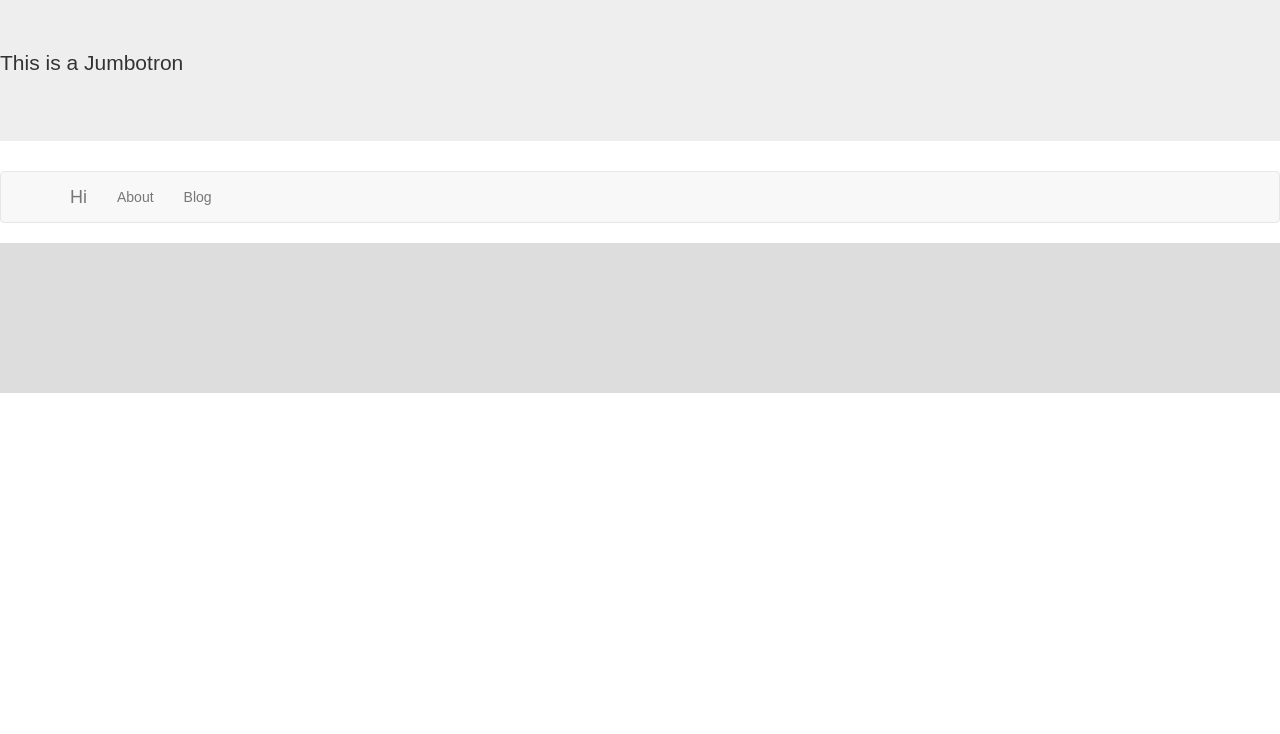
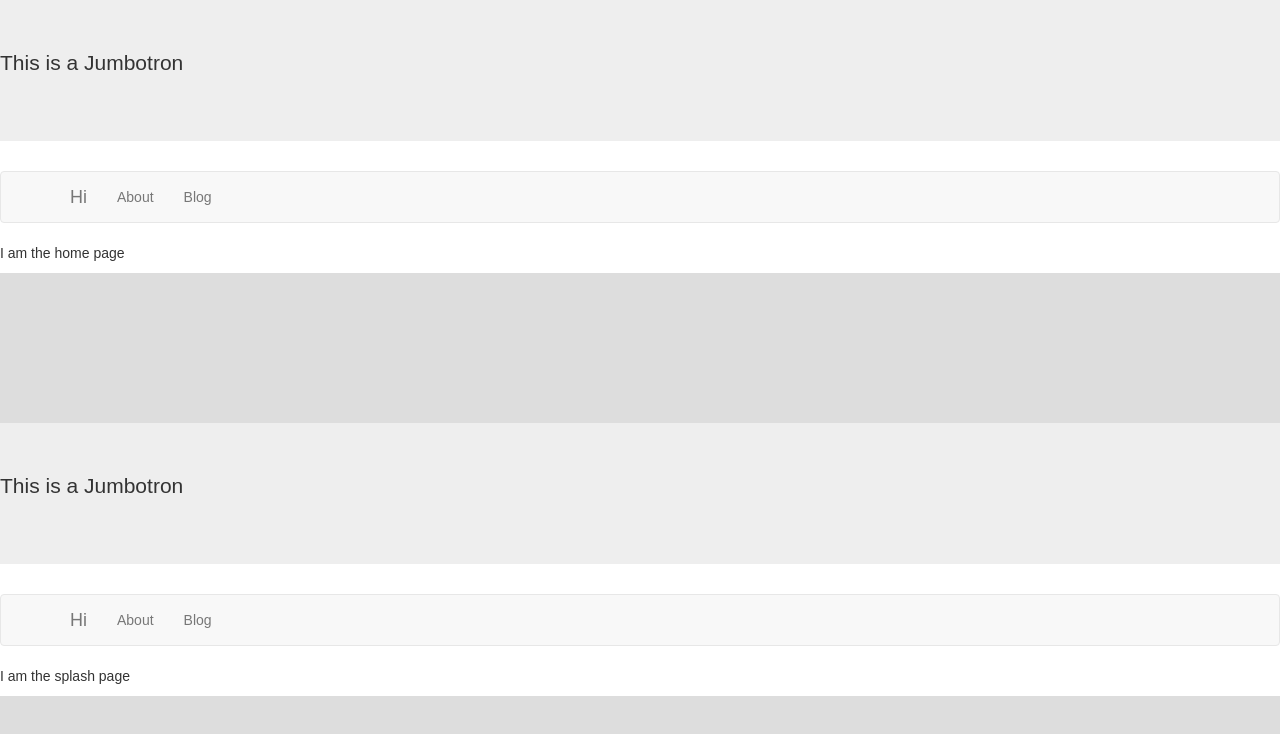
Before and after one commit to raybergholm/personal-site, a React (Create React App) app: page /blog in a window 1280 px wide. Shown: the top 734 px of the page. Built offline with nearby package versions, Linux system fonts and the light colour scheme.

Commit message:
add basic routing

```diff
--- a/package.json
+++ b/package.json
@@ -25,6 +25,8 @@
     "react": "^16.3.1",
     "react-bootstrap": "^0.32.1",
     "react-dom": "^16.3.1",
+    "react-router": "^4.2.0",
+    "react-router-dom": "^4.2.2",
     "react-scripts": "1.1.4"
   },
   "devDependencies": {
--- a/src/App.js
+++ b/src/App.js
@@ -1,11 +1,13 @@
-import React from 'react';
+import React from "react";
 
-import Homepage from "./pages/Homepage";
+import AppRouter from "./routes";
 
-import './App.css';
+import "./App.css";
+
+const history = {};
 
 const App = () => (
-  <Homepage />
+  <AppRouter history={history} />
 );
 
 export default App;
--- a/src/pages/Homepage.js
+++ b/src/pages/About.js
@@ -5,15 +5,16 @@ import PageContainer from "../components/PageContainer";
 import Footer from "../components/Footer";
 
 const content = {
-
+    main: "hi"
 };
 
-const Homepage = () => (
+const AboutPage = () => (
     <div>
         <Header />
         <PageContainer content={content}/>
+        <p>I am the about page</p>
         <Footer />
     </div>
 );
 
-export default Homepage;
+export default AboutPage;
--- /dev/null
+++ b/src/pages/Home.js
@@ -0,0 +1,20 @@
+import React from "react";
+
+import Header from "../components/Header";
+import PageContainer from "../components/PageContainer";
+import Footer from "../components/Footer";
+
+const content = {
+    main: "hi"
+};
+
+const HomePage = () => (
+    <div>
+        <Header />
+        <PageContainer content={content}/>
+        <p>I am the home page</p>
+        <Footer />
+    </div>
+);
+
+export default HomePage;
--- /dev/null
+++ b/src/pages/blog/Splash.js
@@ -0,0 +1,20 @@
+import React from "react";
+
+import Header from "../../components/Header";
+import PageContainer from "../../components/PageContainer";
+import Footer from "../../components/Footer";
+
+const content = {
+    main: "hi"
+};
+
+const BlogSplashPage = () => (
+    <div>
+        <Header />
+        <PageContainer content={content}/>
+        <p>I am the splash page</p>
+        <Footer />
+    </div>
+);
+
+export default BlogSplashPage;
--- /dev/null
+++ b/src/routes.js
@@ -0,0 +1,23 @@
+import React from "react";
+import PropTypes from "prop-types";
+import { BrowserRouter, Route } from "react-router-dom";
+
+import HomePage from "./pages/Home";
+import AboutPage from "./pages/About";
+import BlogSplashPage from "./pages/blog/Splash";
+
+const AppRouter = ({ history }) => (
+  <BrowserRouter history={history}>
+    <div>
+      <Route path="/" component={HomePage} />
+      <Route path="/about" component={AboutPage} />
+      <Route path="/blog" component={BlogSplashPage} />
+    </div>
+  </BrowserRouter>
+);
+
+AppRouter.propTypes = {
+  history: PropTypes.object.isRequired
+};
+
+export default AppRouter;
```
Also changed, not shown: 1 other file (tests, documents, lock files or other folders).
